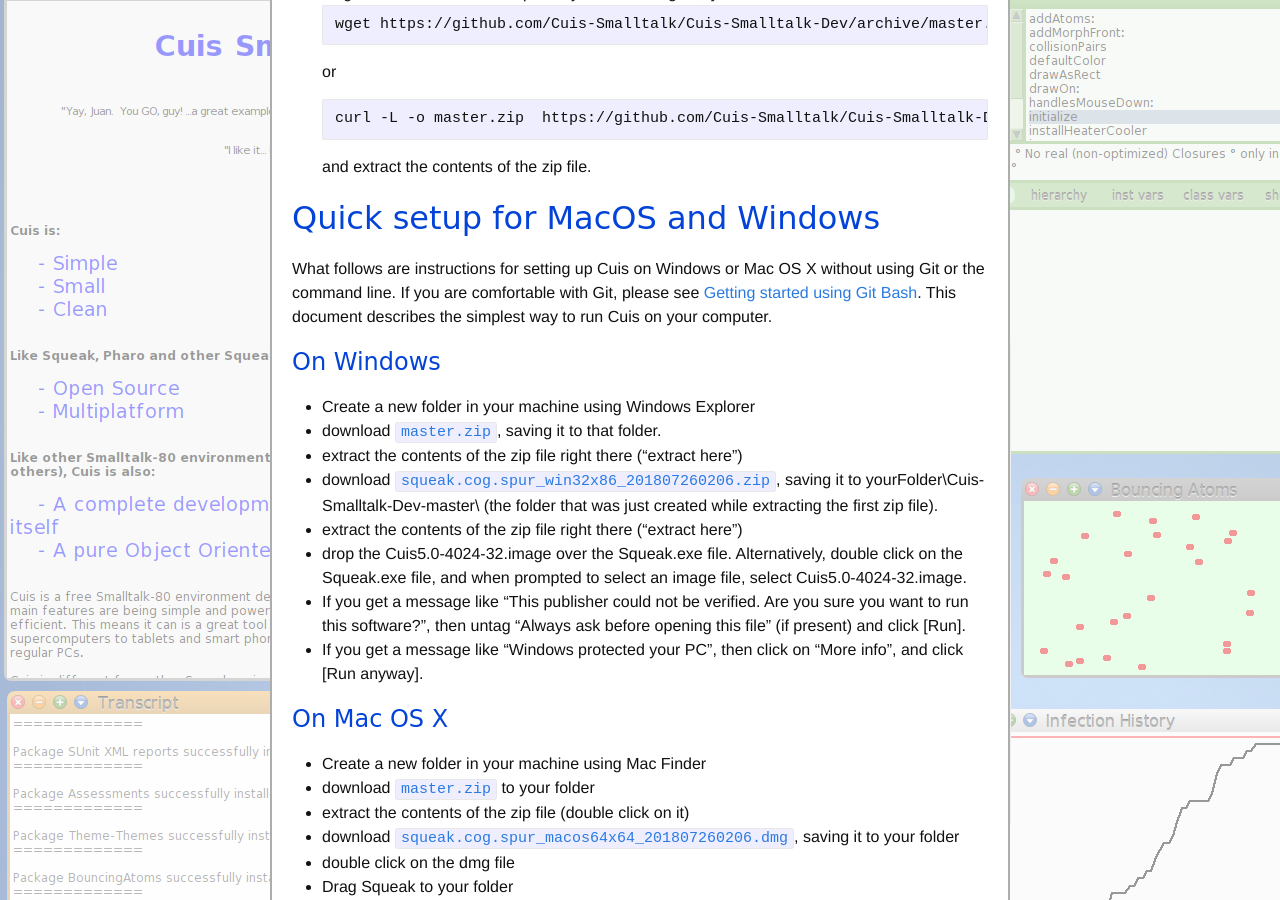
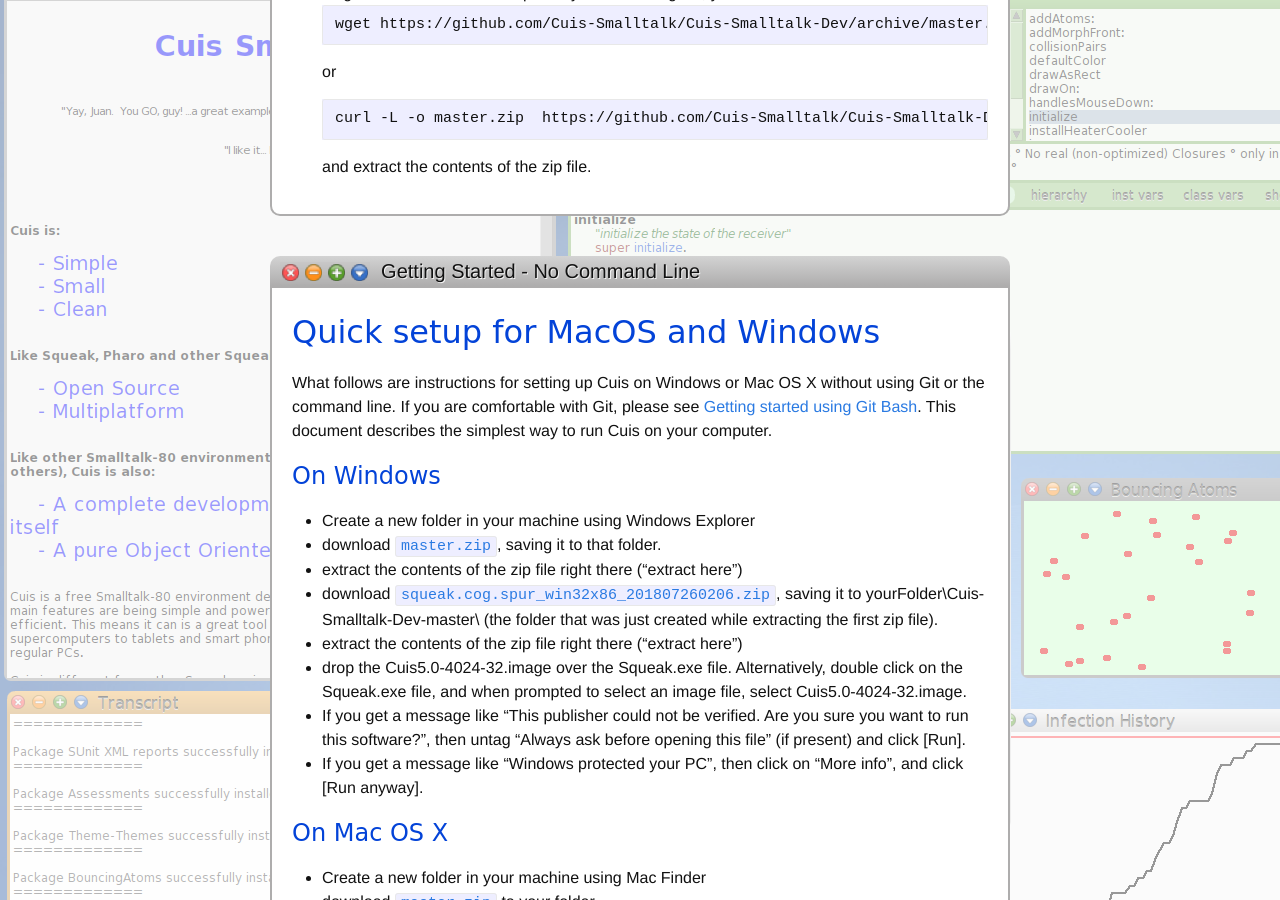
Before and after one commit to mmontone/Cuis-Website, a Jekyll site: the page built from download.md, in a window 1280 px wide and 900 px high, scrolled down 4107 px. Built offline with Jekyll 4.4.1, drawn with Linux system fonts in a browser that asks for light colours; Markdown is read by kramdown in place of the engine named in the settings.

Commit message:
Two windows in one page

```diff
--- a/download.md
+++ b/download.md
@@ -11,6 +11,11 @@
 {% capture gs %}{% include_relative Documentation/GettingStarted.md %}{% endcapture %}
 {{ gs | markdownify }}
 
+</div>
+
+<div style="padding: 20px;"></div>
+<div class="windowbar"><img src="../buttons.png">&nbsp;&nbsp;Getting Started - No Command Line</div>
+<div class="window-content">
 {% capture gsn %}{% include_relative Documentation/GettingStarted-NoCommandLine.md %}{% endcapture %}
 {{ gsn | markdownify }}
 </div>
--- a/index.html
+++ b/index.html
@@ -20,6 +20,7 @@
        </ul> -->
 
 
+  <div id="table-of-contents"></div>
   <p>Cuis is a free Smalltalk-80 environment with a specific set of goals: being simple and powerful. It is also portable to any platform, fast and efficient.</p>
 
   <img src="cuis.png" style="float:right;height: 350px;">
```
Also changed, not shown: 3 other files.
